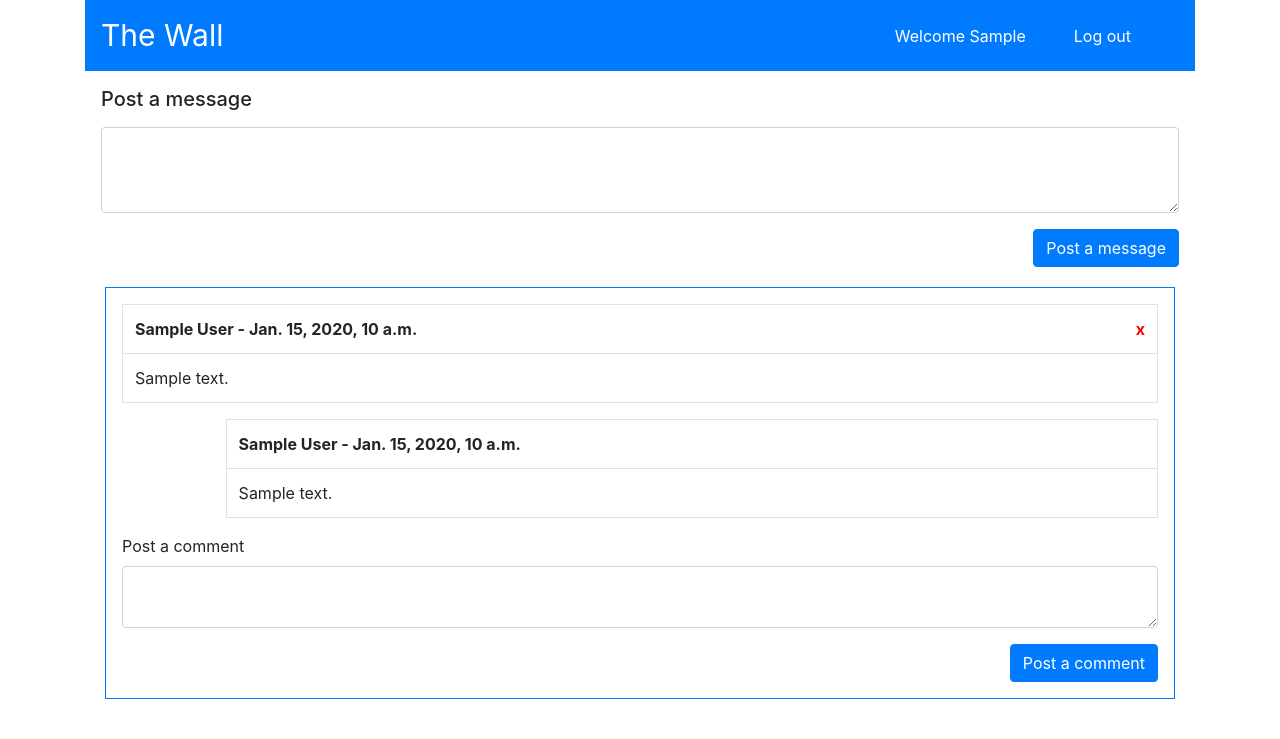
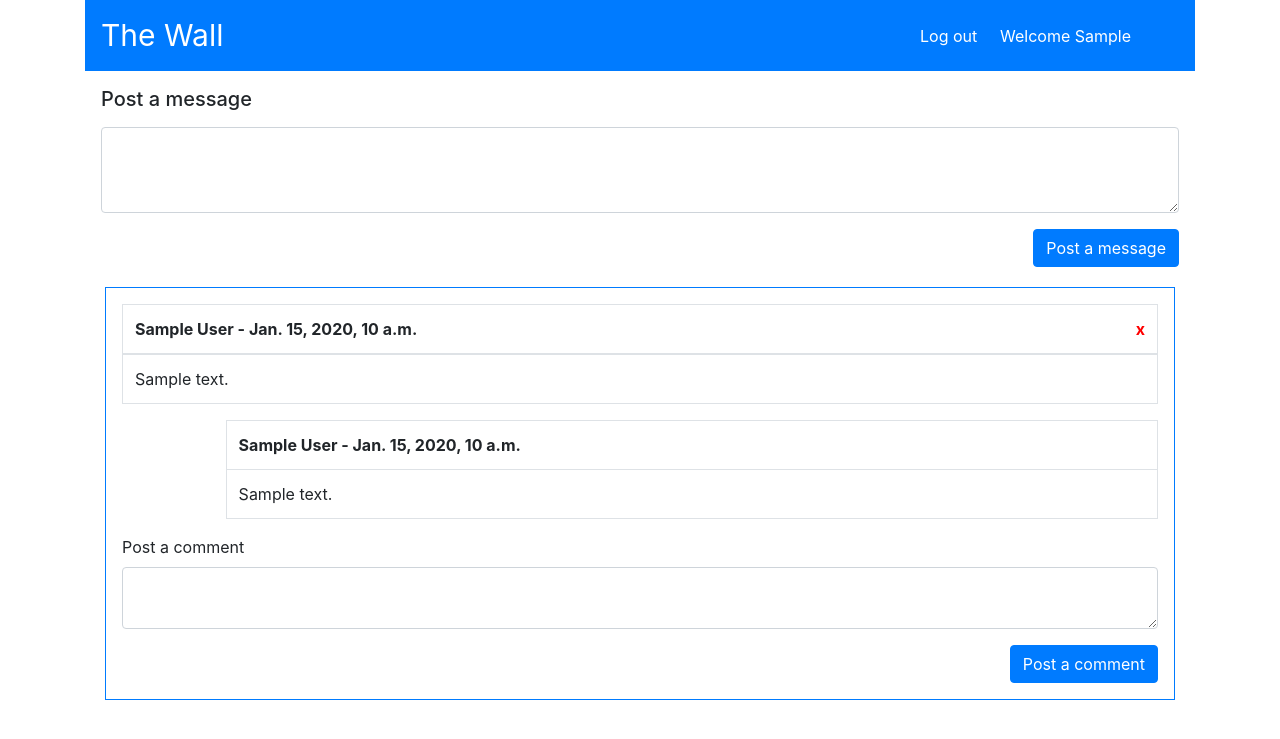
Before and after one commit to zariman/djangoLoginReg, a Django app: template apps/the_wall/templates/the_wall/wall.html in a window 1280 px wide. Shown: the top 739 px of the page. Run offline with Django 3.2, Linux system fonts and the light colour scheme; the template is opened without the code that fills it: most values are stand-ins (such as "Sample title", 1, 10 or a date in 2020); some libraries are stand-ins or nearby versions.

Commit message:
next commit

```diff
--- a/apps/login_reg/models.py
+++ b/apps/login_reg/models.py
@@ -10,8 +10,12 @@
         errors = {}
         if len(postData['first_name']) < 2:
             errors['first_name'] = "First name cannot be blank"
+        if len(postData['first_name']) > 255:
+            errors['first_name'] = "First name cannot be more than 255 characters"
         if len(postData['last_name']) < 2:
             errors['last_name'] = "Last name cannot be blank"
+        if len(postData['last_name']) > 255:
+            errors['first_name'] = "Last name cannot be more than 255 characters"
         if not LETTERS_REGEX.match(postData['first_name']):
             errors['name'] = "First name can only be alphabets"
         if not LETTERS_REGEX.match(postData['last_name']):
--- a/apps/the_wall/templates/the_wall/wall.html
+++ b/apps/the_wall/templates/the_wall/wall.html
@@ -10,6 +10,19 @@
     <title>The Wall</title>
 
     <style>
+        table{
+            table-layout: fixed;
+            min-width: inherit;
+            overflow:scroll;
+        }
+        nav{
+            overflow: hidden;
+        }
+        td, th{
+            overflow:auto;
+            overflow-wrap: break-word;
+        }
+
         .font{
             font-size: 30px;
         }
@@ -43,8 +56,8 @@
         <nav class="navbar navbar-expand-lg navbar-dark bg-primary">
             <span class="navbar-brand font">The Wall</span>
             <div class="navbar-nav ml-auto">
-                <span class="pr-5">Welcome {{first_name}}</span>
-                <a class="pr-5" href="{%url 'the_wall:logout' %}">Log out</a>
+                <a class="logout" style="min-width:80px" href="{%url 'the_wall:logout' %}">Log out</a>
+                <span class="pr-5 name">Welcome {{first_name}}</span>
             </div>
         </nav>
 
@@ -74,9 +87,9 @@
             </div>
             {% endif %}
             <table class="table table-bordered">
-                <tr>
-                    <th>{{ text.user.first_name }} {{ text.user.last_name }} - {{ text.created_at }}<form action="wall/delete" method="POST" class="form-id clearfix">{% csrf_token %}<input type="hidden" name="message_id" value="{{ text.id }}"><button input = "submit" class="your-id">x</button></form></th>
-                </tr>
+                <thead>
+                    <th><form action="wall/delete" method="POST" class="form-id clearfix">{% csrf_token %}<input type="hidden" name="message_id" value="{{ text.id }}"><button input = "submit" class="your-id">x</button></form>{{ text.user.first_name }} {{ text.user.last_name }} - {{ text.created_at }}</th>
+                </thead>
                 <tr>
                     <td>{{ text.message }}</td>
                 </tr>
```
Also changed, not shown: db.sqlite3.
